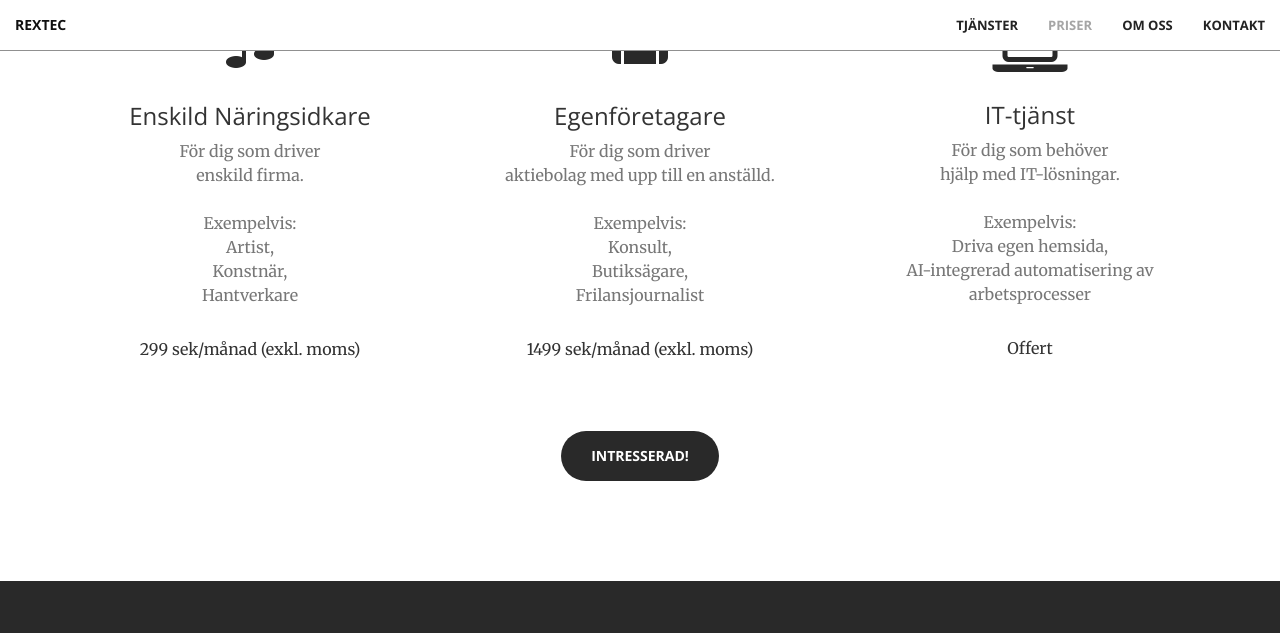
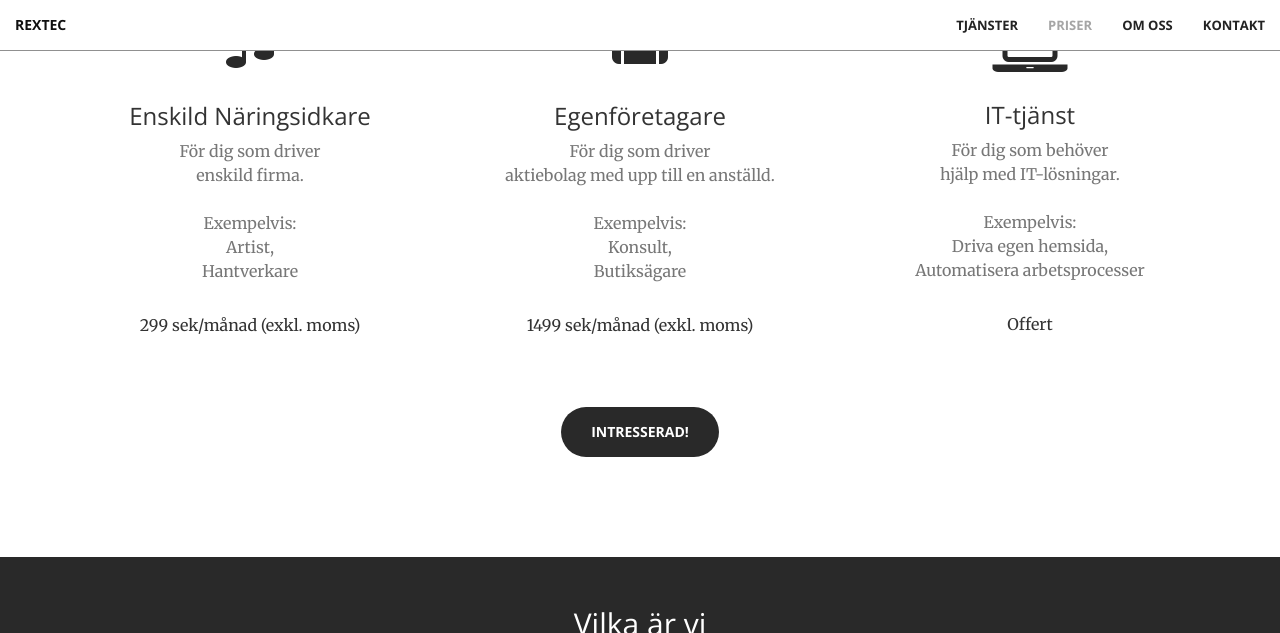
Before and after one commit to HanBiru/HanBiru.github.io, a Jekyll site: the page built from index.html, in a window 1280 px wide and 900 px high, scrolled down 1878 px, cut to the strip 0-633 px from the top of the window. Built offline with Jekyll 4.4.1, drawn with Linux system fonts in a browser that asks for light colours.

Commit message:
small changes to text

```diff
--- a/_includes/services.html
+++ b/_includes/services.html
@@ -23,7 +23,7 @@
                         <br>enskild firma.</br>
                         <br>Exempelvis:
                             <p class="text-muted">Artist,</p>
-                            <p class="text-muted">Konstnär,</p>
+                            <!-- <p class="text-muted">Konstnär,</p> -->
                             <p class="text-muted">Hantverkare</p>
                         </br>
                     </p>
@@ -42,8 +42,8 @@
                         <br>aktiebolag med upp till en anställd.</br>
                         <br>Exempelvis:
                             <p class="text-muted">Konsult,</p>
-                            <p class="text-muted">Butiksägare,</p>
-                            <p class="text-muted">Frilansjournalist</p>
+                            <p class="text-muted">Butiksägare</p>
+                            <!-- <p class="text-muted">Frilansjournalist</p> -->
                         </br>
                     </p>
                     <p style="margin-top: 1rem;">1499 sek/månad (exkl. moms)</p>
@@ -60,7 +60,7 @@
                         <br>hjälp med IT-lösningar.</br>
                         <br>Exempelvis:
                             <p class="text-muted">Driva egen hemsida,</p>
-                            <p class="text-muted">AI-integrerad automatisering av arbetsprocesser</p>
+                            <p class="text-muted">Automatisera arbetsprocesser</p>
                         </br>
                     </p>
                     <p style="margin-top: 1rem;">Offert</p>
```
Also changed, not shown: 1 other file.
